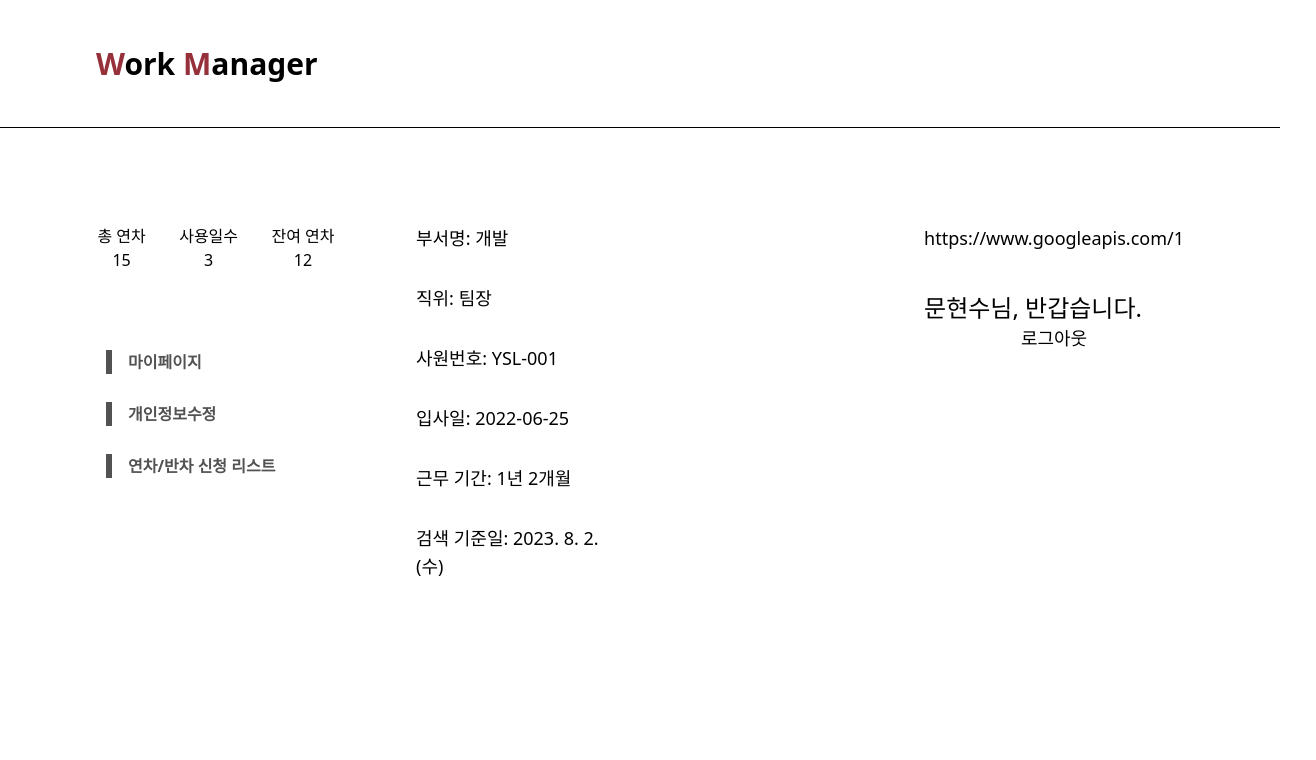
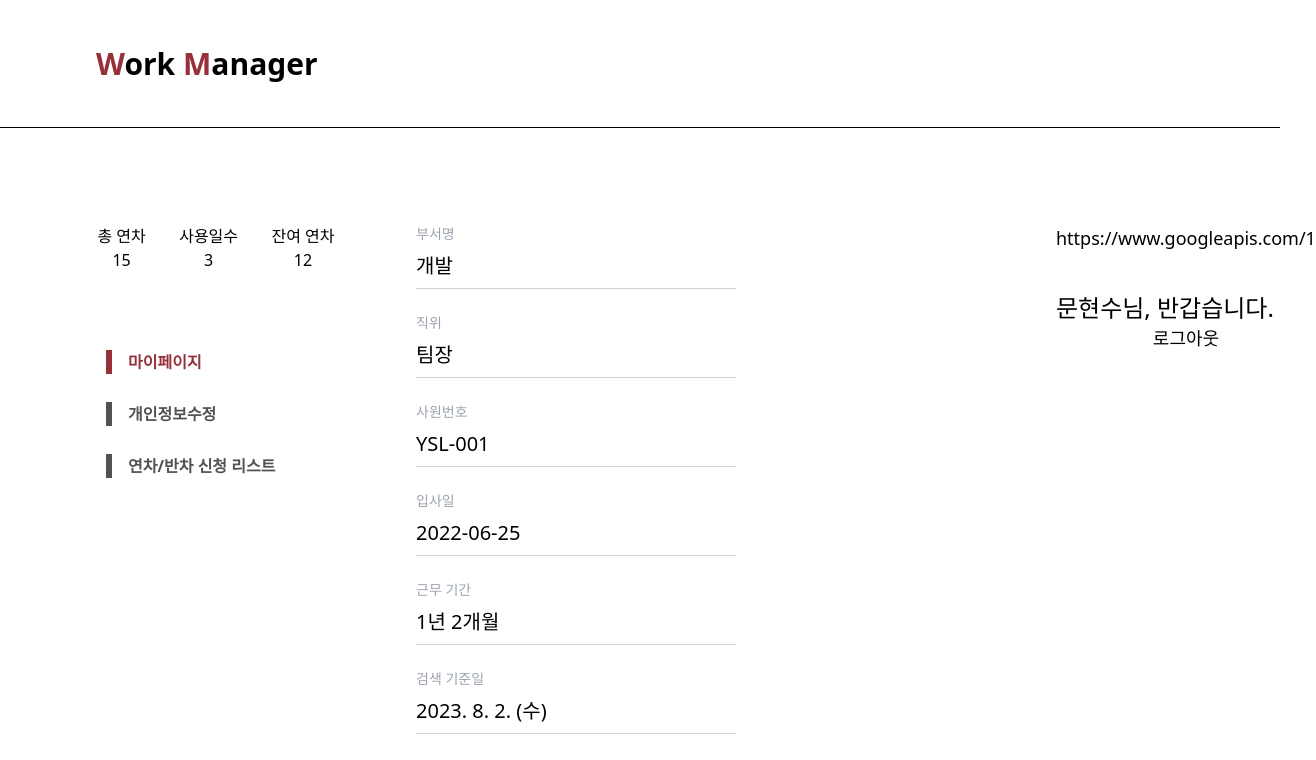
Before and after one commit to FC-MINI-4/attendance-front, a Next.js app: page /member in a window 1280 px wide. Shown: the top 760 px of the page, 1316 px wide, since content can reach past the window. Built offline with nearby package versions, Linux system fonts and the light colour scheme.

Commit message:
FIX: 하드코딩 반복문으로 수정

```diff
--- a/src/components/member/MemberDetail.tsx
+++ b/src/components/member/MemberDetail.tsx
@@ -5,15 +5,15 @@
 // 2023 8 1 - 2022 06 15 = 1년 1개월
 
 // 현재 날짜와 시간 생성
-const currentDate = new Date()
+const currentDate = new Date();
 
 const dummyData = {
-  "name": '문현수',
-  "department": "개발",
-  "position": "팀장",
-  "employeeId": "YSL-001",
-  "hireDate": "2022-06-25"
-}
+  name: '문현수',
+  department: '개발',
+  position: '팀장',
+  employeeId: 'YSL-001',
+  hireDate: '2022-06-25'
+};
 
 /////////////////////////
 
@@ -28,7 +28,7 @@ function calculateDuration(startDate: Date, endDate: Date) {
     monthsDiff = 12 - startDate.getMonth() + endDate.getMonth();
   }
 
-  return yearsDiff + "년 " + monthsDiff + "개월";
+  return yearsDiff + '년 ' + monthsDiff + '개월';
 }
 
 const duration = calculateDuration(new Date(dummyData.hireDate), currentDate);
@@ -39,26 +39,47 @@ const duration = calculateDuration(new Date(dummyData.hireDate), currentDate);
 
 // 검색 기준일 (2023.8.1 (화)) 형식 반환 함수
 const formatSearchDate = (date: Date) => {
-  const days = ["일", "월", "화", "수", "목", "금", "토"];
-  const daysText = days[date.getDay()] // 현재 요일 인덱스를 반환합니다.
+  const days = ['일', '월', '화', '수', '목', '금', '토'];
+  const daysText = days[date.getDay()]; // 현재 요일 인덱스를 반환합니다.
 
-  return date.toLocaleString('ko-KR', { year: 'numeric', month: 'numeric', day: 'numeric' }) + " (" + daysText + ")";
-}
+  return (
+    date.toLocaleString('ko-KR', {
+      year: 'numeric',
+      month: 'numeric',
+      day: 'numeric'
+    }) +
+    ' (' +
+    daysText +
+    ')'
+  );
+};
 
-const searchDate = formatSearchDate(currentDate)
+const searchDate = formatSearchDate(currentDate);
 
 /////////////////////////
 
+const memberDetail = {
+  부서명: dummyData.department,
+  직위: dummyData.position,
+  사원번호: dummyData.employeeId,
+  입사일: dummyData.hireDate,
+  '근무 기간': duration,
+  '검색 기준일': searchDate
+};
 
 export default function MemberDetail() {
   return (
     <div>
-      <div className="text-lg">부서명: {dummyData.department}</div>
-      <div className="text-lg mt-8">직위: {dummyData.position}</div>
-      <div className="text-lg mt-8">사원번호: {dummyData.employeeId}</div>
-      <div className="text-lg mt-8">입사일: {dummyData.hireDate}</div>
-      <div className="text-lg mt-8">근무 기간: {duration}</div>
-      <div className="text-lg mt-8">검색 기준일: {searchDate}</div>
+      {Object.entries(memberDetail).map(([key, value]) => (
+        <>
+          <div key={key} className="sm:text-sm sm:pb-2 text-subTextAndBorder">
+            {key}
+          </div>
+          <div className="sm:mb-6 sm:min-w-[20rem] sm:pb-2 text-xl border-b border-mainGray">
+            {value}
+          </div>
+        </>
+      ))}
     </div>
-  )
+  );
 }
--- a/src/components/member/MemberSideBar.tsx
+++ b/src/components/member/MemberSideBar.tsx
@@ -1,28 +1,29 @@
-export default function MemberSideBar(){
+import Link from 'next/link';
+import { useRouter } from 'next/router';
 
-  const Side = () => {
-    const SideBar = []
-    const sideList = ['마이페이지', '개인정보수정', '연차/반차 신청 리스트']
+export default function MemberSideBar() {
+  const router = useRouter(); // useRouter()를 통해 현재 pathname을 변수 router에 저장
 
-    for(let i=0; i < 3; i++){
-      SideBar.push(
+  const sideList = {
+    마이페이지: '/member',
+    개인정보수정: '/member/edit',
+    '연차/반차 신청 리스트': '/member/list'
+  };
+  return (
+    <div className="sm:mt-8">
+      {Object.entries(sideList).map(([key, link]) => (
         <div
-          key={i}
-          className="before:content-[''] before:block before:w-1.5 before:h-6 before:bg-mainBlack before:absolute before:top-3.5 before:left-[10px] before:hover:bg-primary
-          py-3.5 relative text-mainBlack pl-8 font-semibold cursor-pointer
-          hover:text-primary"
-        >
-          {sideList[i]}
+          key={key}
+          className={`before:content-[''] before:block before:w-1.5 before:h-6 before:bg-mainBlack before:absolute before:top-3.5 before:left-[10px] before:hover:bg-primary
+        py-3.5 relative text-mainBlack pl-8 font-semibold cursor-pointer
+        hover:text-primary ${
+          link === router.pathname
+            ? 'text-primary before:bg-primary'
+            : 'text-mainBlack hover:text-primary'
+        }`}>
+          <Link href={link}>{key}</Link>
         </div>
-      )
-    }
-    return(
-    <>
-      <div>{SideBar}</div>
-    </>
-    )
-  }
-  return(
-    <div><Side/></div>
-  )
+      ))}
+    </div>
+  );
 }
```
